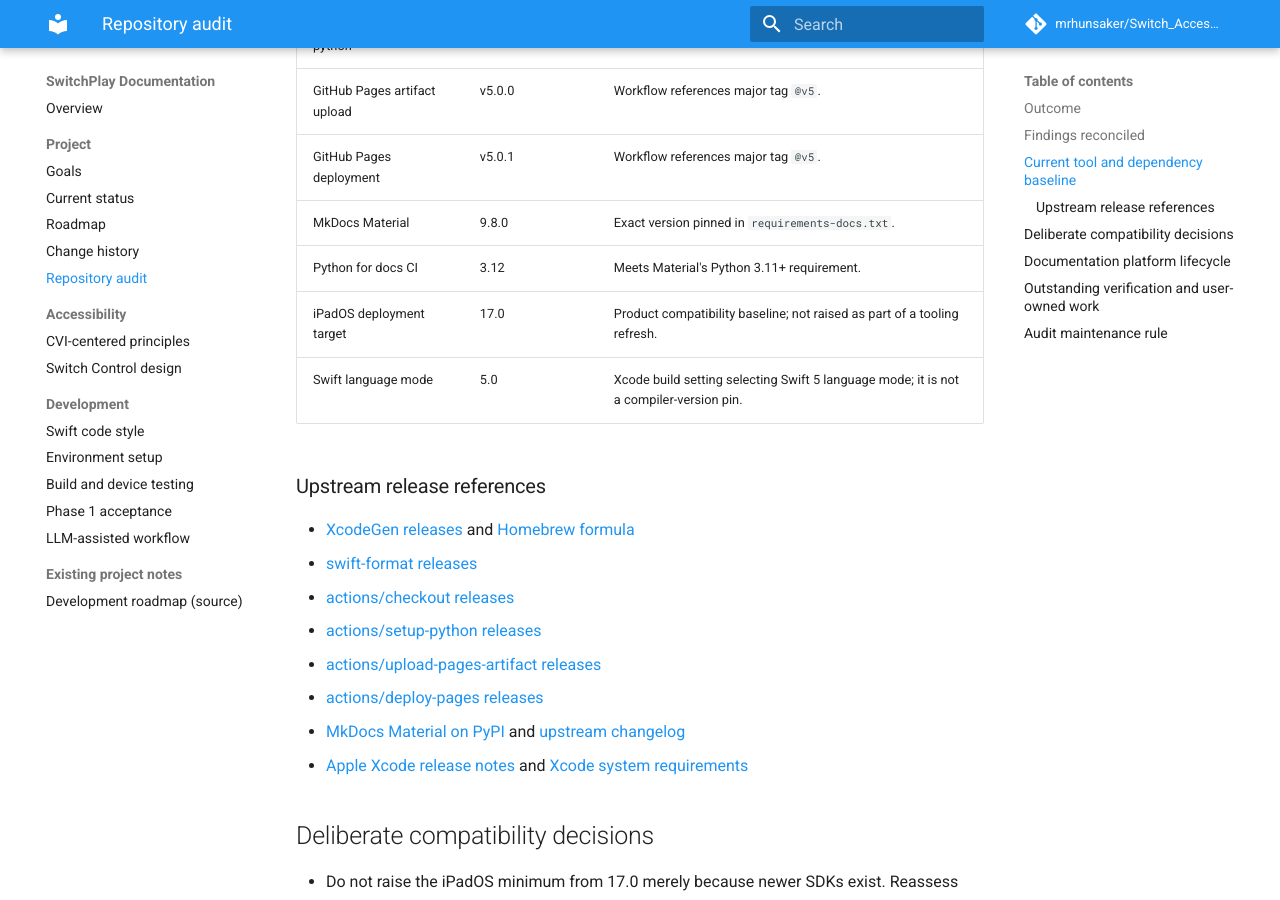
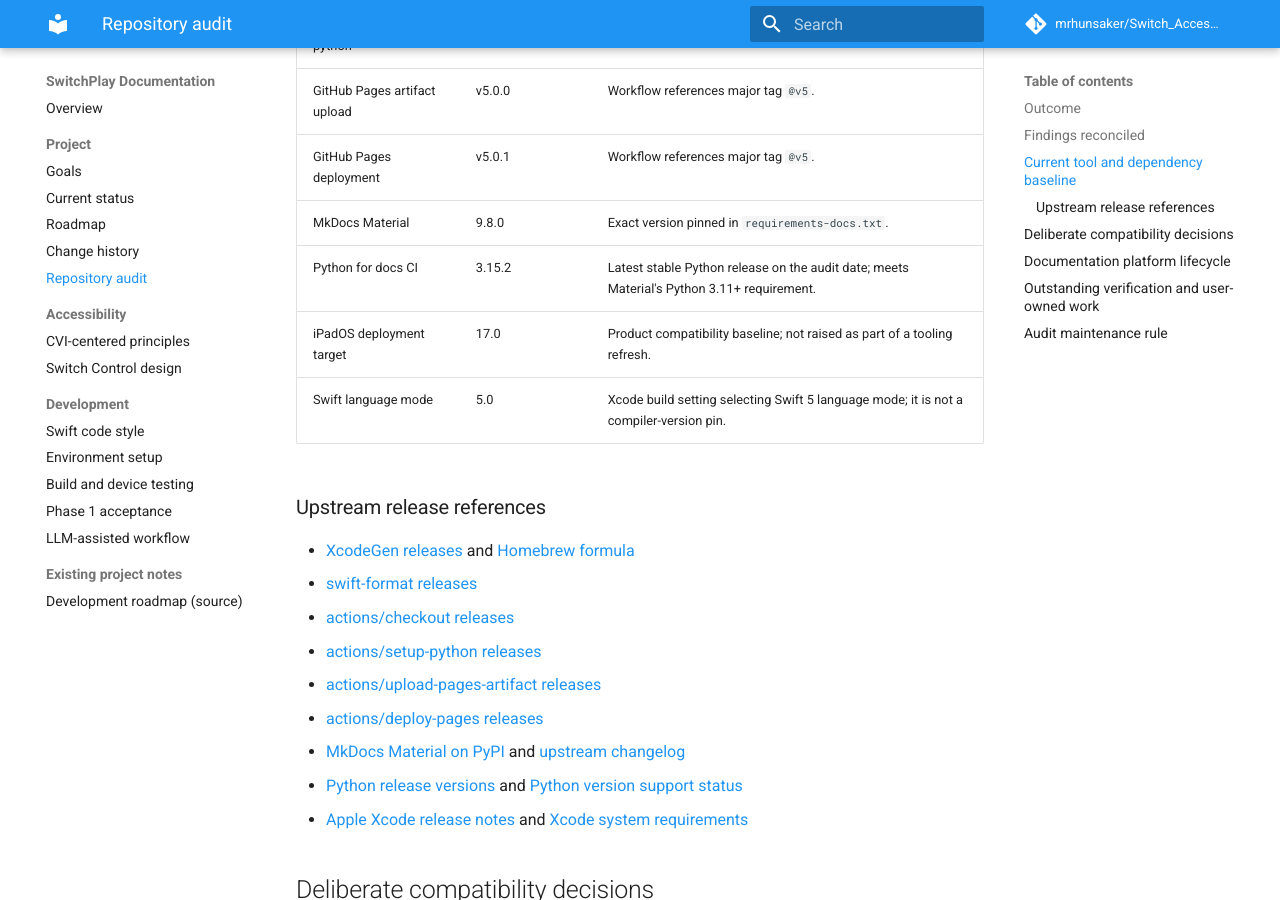
Before and after one commit to mrhunsaker/Switch_Access_iPadOS_App, an MkDocs documentation site: the page built from docs/repository-audit.md, in a window 1280 px wide and 900 px high, scrolled down 2077 px. Built offline with MkDocs 1.6.1 and Material for MkDocs 9.7.7, drawn with Linux system fonts in a browser that asks for light colours; comment, search, counter and statistics services are not loaded.

Commit message:
Upgrade documentation CI to current stable Python

```diff
--- a/docs/repository-audit.md
+++ b/docs/repository-audit.md
@@ -43,7 +43,7 @@ Versions below were checked against upstream release information on **2026-11-07
 | GitHub Pages artifact upload | v5.0.0 | Workflow references major tag `@v5`. |
 | GitHub Pages deployment | v5.0.1 | Workflow references major tag `@v5`. |
 | MkDocs Material | 9.8.0 | Exact version pinned in `requirements-docs.txt`. |
-| Python for docs CI | 3.12 | Meets Material's Python 3.11+ requirement. |
+| Python for docs CI | 3.15.2 | Latest stable Python release on the audit date; meets Material's Python 3.11+ requirement. |
 | iPadOS deployment target | 17.0 | Product compatibility baseline; not raised as part of a tooling refresh. |
 | Swift language mode | 5.0 | Xcode build setting selecting Swift 5 language mode; it is not a compiler-version pin. |
 
@@ -56,6 +56,7 @@ Versions below were checked against upstream release information on **2026-11-07
 - [actions/upload-pages-artifact releases](https://github.com/actions/upload-pages-artifact/releases)
 - [actions/deploy-pages releases](https://github.com/actions/deploy-pages/releases)
 - [MkDocs Material on PyPI](https://pypi.org/project/mkdocs-material/) and [upstream changelog](https://squidfunk.github.io/mkdocs-material/changelog/)
+- [Python release versions](https://www.python.org/doc/versions/) and [Python version support status](https://devguide.python.org/versions/)
 - [Apple Xcode release notes](https://developer.apple.com/documentation/xcode-release-notes) and [Xcode system requirements](https://developer.apple.com/xcode/system-requirements/)
 
 ## Deliberate compatibility decisions
```
Also changed, not shown: CHANGES.md (+1 -1 lines), 1 other file.
